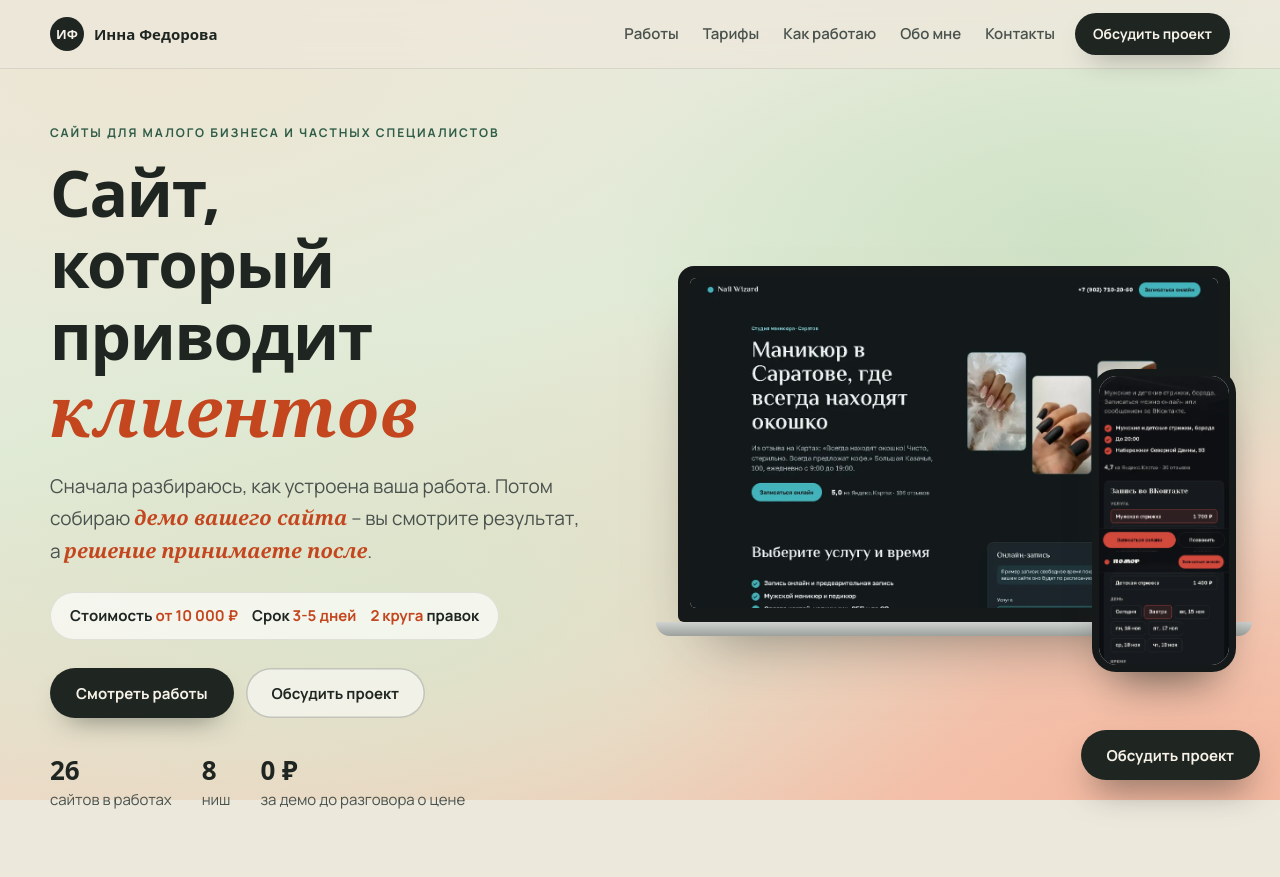
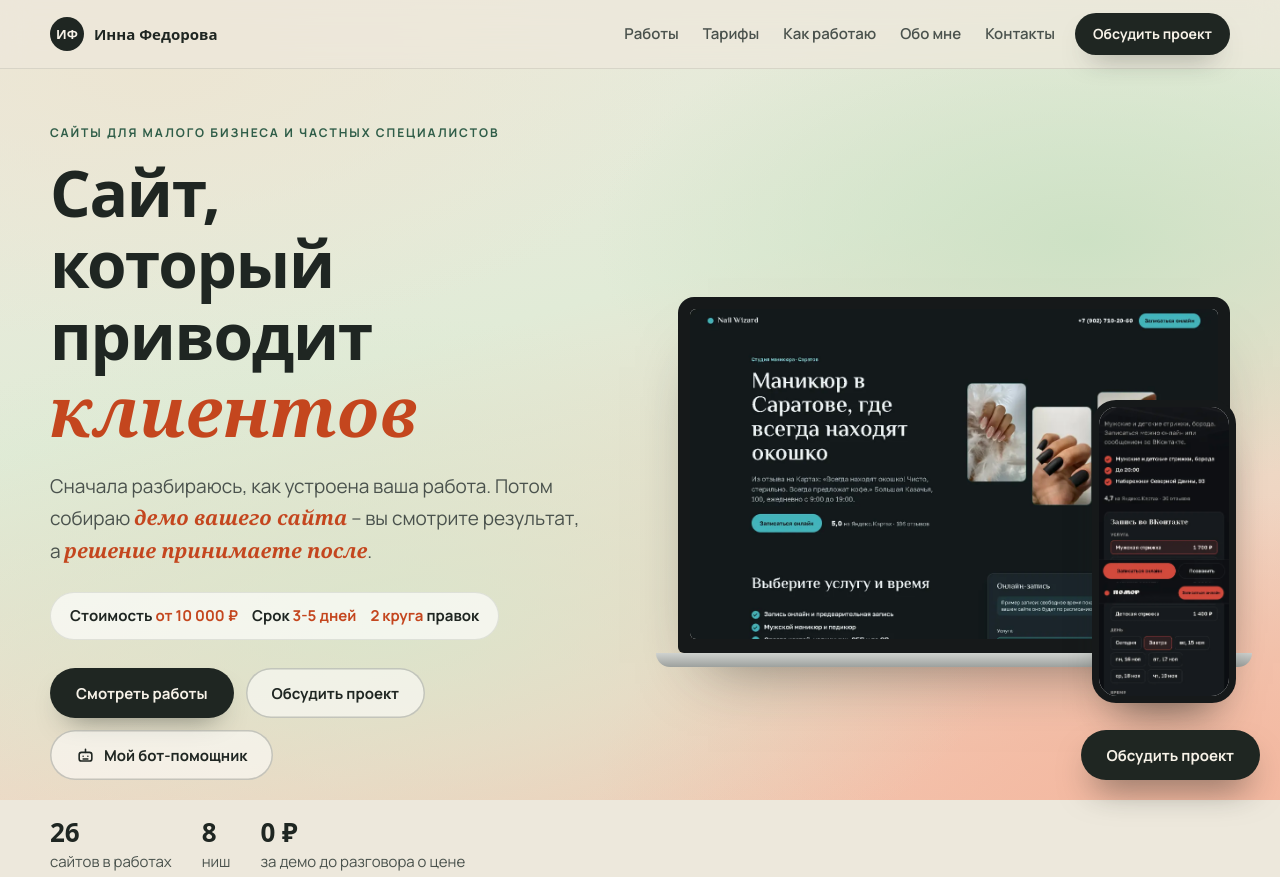
Before and after one commit to Inna002233/inna002233.github.io, a plain HTML site: page index.html in a window 1280 px wide. Shown: the top 877 px of the page. Drawn offline with Linux system fonts and the light colour scheme; a web font is replaced by a local one.

Commit message:
Кнопка бота на первом экране

```diff
--- a/index.html
+++ b/index.html
@@ -42,6 +42,7 @@
       <div class="hero-cta">
         <a class="btn btn-main" href="#works">Смотреть работы</a>
         <button class="btn btn-ghost" type="button" data-open-chat>Обсудить проект</button>
+        <a class="btn btn-ghost" href="https://t.me/Site_Inna_bot" target="_blank" rel="noopener"><svg viewBox="0 0 24 24" fill="none" stroke="currentColor" stroke-width="2" stroke-linecap="round" stroke-linejoin="round"><rect x="4" y="8" width="16" height="11" rx="3"/><path d="M12 4v4M9 13h.01M15 13h.01M9 16.5h6"/></svg>Мой бот-помощник</a>
       </div>
       <div class="facts" id="facts"></div>
     </div>
```
